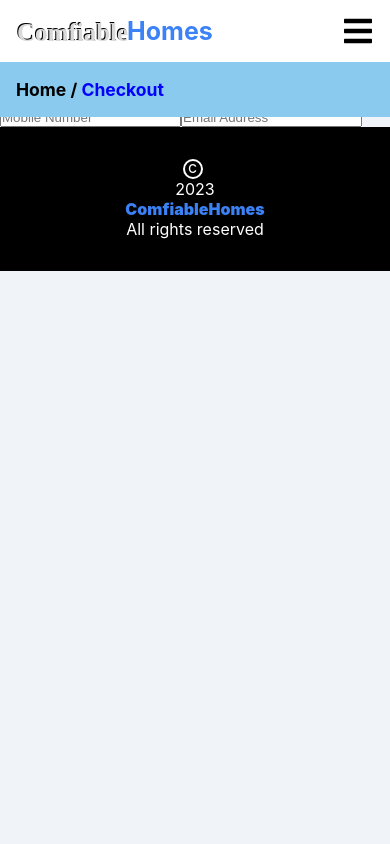
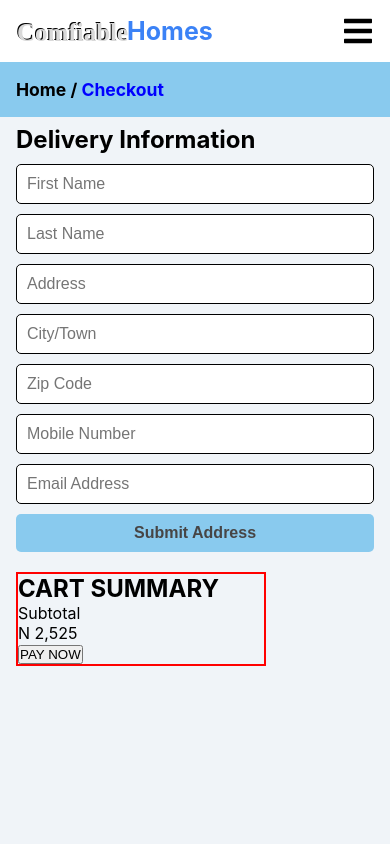
Before and after one commit to bezbrain/ComfiableHomes, a React (Vite) app: page /checkout in a window 390 px wide. Shown: the top 844 px of the page. Built offline with nearby package versions, Linux system fonts and the light colour scheme; no server answers.

Commit message:
Design the input field for delivery information

```diff
--- /dev/null
+++ b/src/components/routes/checkout/cartSummary.jsx
@@ -0,0 +1,17 @@
+import React from "react";
+import "../../../styles/checkout/cartSummary.css";
+
+const CartSummary = () => {
+  return (
+    <div className="checkout-cart-summary">
+      <h2>CART SUMMARY</h2>
+      <div>
+        <p>Subtotal</p>
+        <p>N 2,525</p>
+      </div>
+      <button>PAY NOW</button>
+    </div>
+  );
+};
+
+export default CartSummary;
--- a/src/components/routes/checkout/deliveryInfo.jsx
+++ b/src/components/routes/checkout/deliveryInfo.jsx
@@ -1,22 +1,36 @@
 import React from "react";
+import "../../../styles/checkout/deliverInfo.css";
+import { RiEdit2Fill } from "react-icons/ri";
+import { useCheckoutContext } from "../../../contexts/checkoutContext";
 
 const DeliveryInfo = () => {
+  const { editController } = useCheckoutContext();
   return (
-    <form>
-      <h2>Delivery Information</h2>
-      <div>
+    <form className="checkout-form">
+      <div className="checkout-header">
+        <h2>Delivery Information</h2>
+        {editController && (
+          <p>
+            EDIT <RiEdit2Fill />
+          </p>
+        )}
+      </div>
+      <div className="names-con checkout-input-con">
         <input type="text" placeholder="First Name" />
         <input type="text" placeholder="Last Name" />
       </div>
-      <input type="text" placeholder="Address" />
-      <div>
+      <div className="address-con checkout-input-con">
+        <input type="text" placeholder="Address" />
+      </div>
+      <div className="location-con checkout-input-con">
         <input type="text" placeholder="City/Town" />
         <input type="text" placeholder="Zip Code" />
       </div>
-      <div>
+      <div className="contact-con checkout-input-con">
         <input type="text" placeholder="Mobile Number" />
         <input type="text" placeholder="Email Address" />
       </div>
+      <button className="checkout-info-btn">Submit Address</button>
     </form>
   );
 };
--- a/src/components/routes/checkout/index.js
+++ b/src/components/routes/checkout/index.js
@@ -1,3 +1,4 @@
 import DeliveryInfo from "./deliveryInfo";
+import CartSummary from "./cartSummary";
 
-export { DeliveryInfo };
+export { DeliveryInfo, CartSummary };
--- /dev/null
+++ b/src/contexts/checkoutContext.jsx
@@ -0,0 +1,15 @@
+import React, { createContext, useContext, useState } from "react";
+
+const CheckoutContext = createContext();
+
+export const CheckoutProvider = ({ children }) => {
+  const [editController, setEditController] = useState(false);
+
+  return (
+    <CheckoutContext.Provider value={{}}>{children}</CheckoutContext.Provider>
+  );
+};
+
+export const useCheckoutContext = () => {
+  return useContext(CheckoutContext);
+};
--- a/src/index.css
+++ b/src/index.css
@@ -23,7 +23,7 @@
   --lightblack: #323333;
   --extremelylightblack: #959799;
 
-  --pagesectionswidth: 1250px;
+  --pagesectionswidth: 1400px;
   --pagesectionspadding: 30px;
 }
 
--- a/src/main.jsx
+++ b/src/main.jsx
@@ -4,12 +4,15 @@ import App from "./App.jsx";
 import "./index.css";
 import { AppProvider } from "./contexts/context.jsx";
 import { ApiProvider } from "./contexts/apiContext.jsx";
+import { CheckoutProvider } from "./contexts/checkoutContext.jsx";
 
 ReactDOM.createRoot(document.getElementById("root")).render(
   <React.StrictMode>
     <AppProvider>
       <ApiProvider>
-        <App />
+        <CheckoutProvider>
+          <App />
+        </CheckoutProvider>
       </ApiProvider>
     </AppProvider>
   </React.StrictMode>
--- a/src/pages/Checkout.jsx
+++ b/src/pages/Checkout.jsx
@@ -1,11 +1,13 @@
 import React from "react";
-import { DeliveryInfo } from "../components/routes/checkout";
+import { CartSummary, DeliveryInfo } from "../components/routes/checkout";
+import "../styles/checkout/checkout.css";
 
 const Checkout = () => {
   return (
-    <div>
+    <main className="checkout-page">
       <DeliveryInfo />
-    </div>
+      <CartSummary />
+    </main>
   );
 };
 
--- a/src/pages/Products.jsx
+++ b/src/pages/Products.jsx
@@ -78,7 +78,7 @@ const Products = () => {
     } catch (error) {
       // console.log(error);
       setIsLoading(false);
-      toast.error(error.response.data.message || error.message);
+      toast.error(error.message || error.response.data.message);
     }
   };
 
--- /dev/null
+++ b/src/styles/checkout/cartSummary.css
@@ -0,0 +1,11 @@
+.checkout-cart-summary {
+  border: 2px solid red;
+  align-self: flex-start;
+  width: 30%;
+}
+
+@media screen and (max-width: 800px) {
+  .checkout-cart-summary {
+    width: 250px;
+  }
+}
--- /dev/null
+++ b/src/styles/checkout/checkout.css
@@ -0,0 +1,21 @@
+.checkout-page {
+  padding-inline: var(--pagesectionspadding);
+  max-width: var(--pagesectionswidth);
+  margin: 4rem auto 60px;
+  display: flex;
+  gap: 20px;
+  min-height: 60vh;
+}
+@media screen and (max-width: 800px) {
+  .checkout-page {
+    margin-top: 12rem;
+    min-height: 100vh;
+    padding-inline: 1rem;
+  }
+}
+@media screen and (max-width: 600px) {
+  .checkout-page {
+    margin-top: 32vw;
+    flex-direction: column;
+  }
+}
--- /dev/null
+++ b/src/styles/checkout/deliverInfo.css
@@ -0,0 +1,77 @@
+.checkout-form {
+  /* border: 2px solid red; */
+  width: 70%;
+  display: flex;
+  flex-direction: column;
+  gap: 20px;
+}
+
+.checkout-header {
+  display: flex;
+  justify-content: space-between;
+  align-items: center;
+}
+.checkout-header > p {
+  display: flex;
+  align-items: center;
+  font-weight: 600;
+  color: var(--darkblue);
+  cursor: pointer;
+}
+
+.checkout-input-con {
+  /* border: 2px solid green; */
+  display: flex;
+  justify-content: space-between;
+}
+
+.checkout-input-con > input {
+  height: 40px;
+  padding-inline: 10px;
+  font-size: 1rem;
+  border-radius: 5px;
+  border: 1px solid #000;
+}
+
+.names-con > input,
+.location-con > input,
+.contact-con > input {
+  width: 49%;
+}
+
+.address-con > input {
+  width: 100%;
+}
+
+.checkout-info-btn {
+  padding-block: 10px;
+  border-radius: 5px;
+  border: none;
+  background-color: var(--lightblue);
+  color: #474545;
+  font-size: 1rem;
+  font-weight: 600;
+  cursor: pointer;
+}
+.checkout-info-btn:hover {
+  transform: scale(1.02);
+}
+
+@media screen and (max-width: 800px) {
+  .checkout-form {
+    width: 65%;
+    gap: 10px;
+  }
+  .checkout-input-con {
+    flex-direction: column;
+    gap: 10px;
+  }
+  .checkout-input-con > input {
+    width: 100%;
+  }
+}
+@media screen and (max-width: 800px) {
+  .checkout-form {
+    width: 100%;
+  }
+}
```
